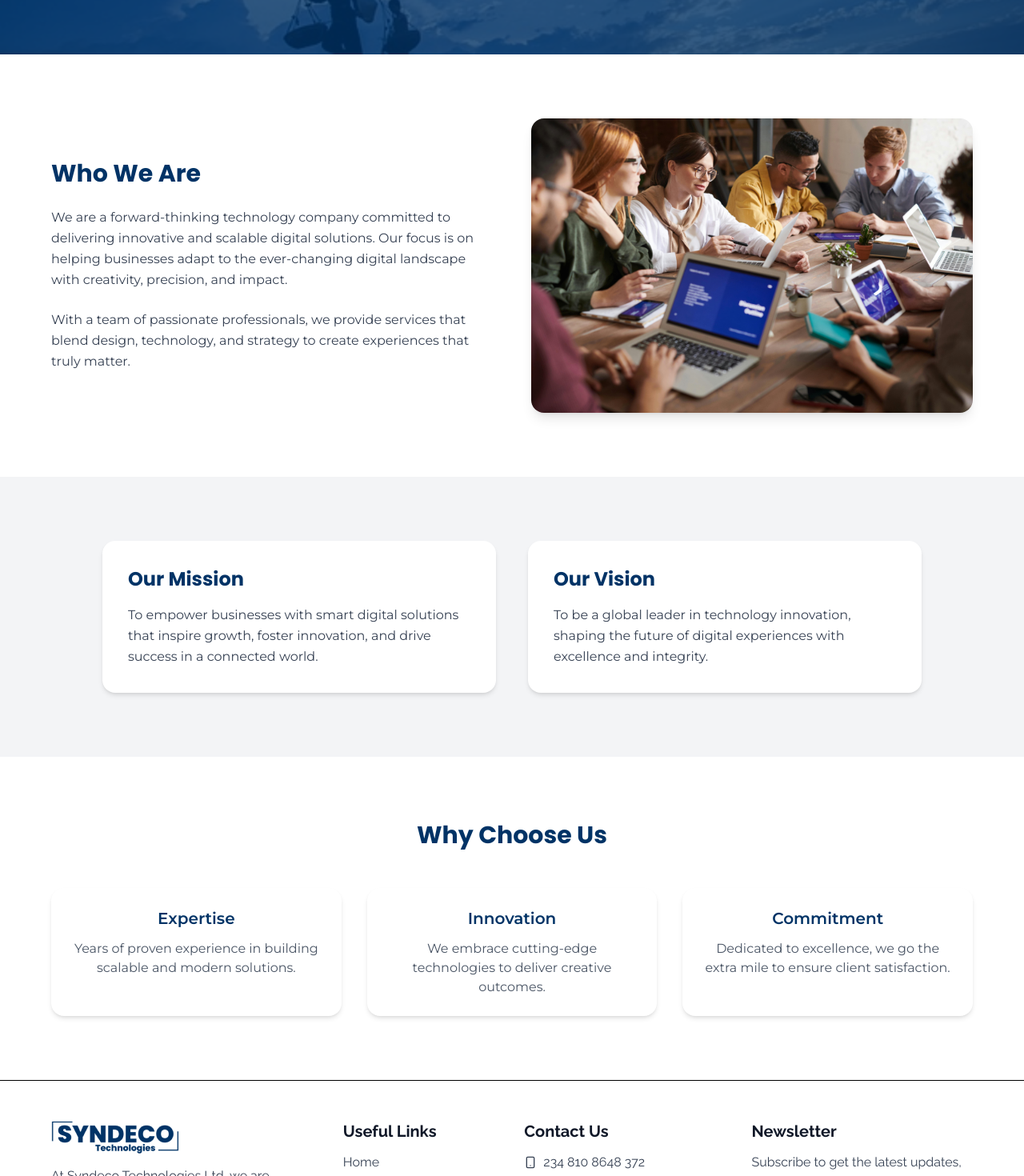
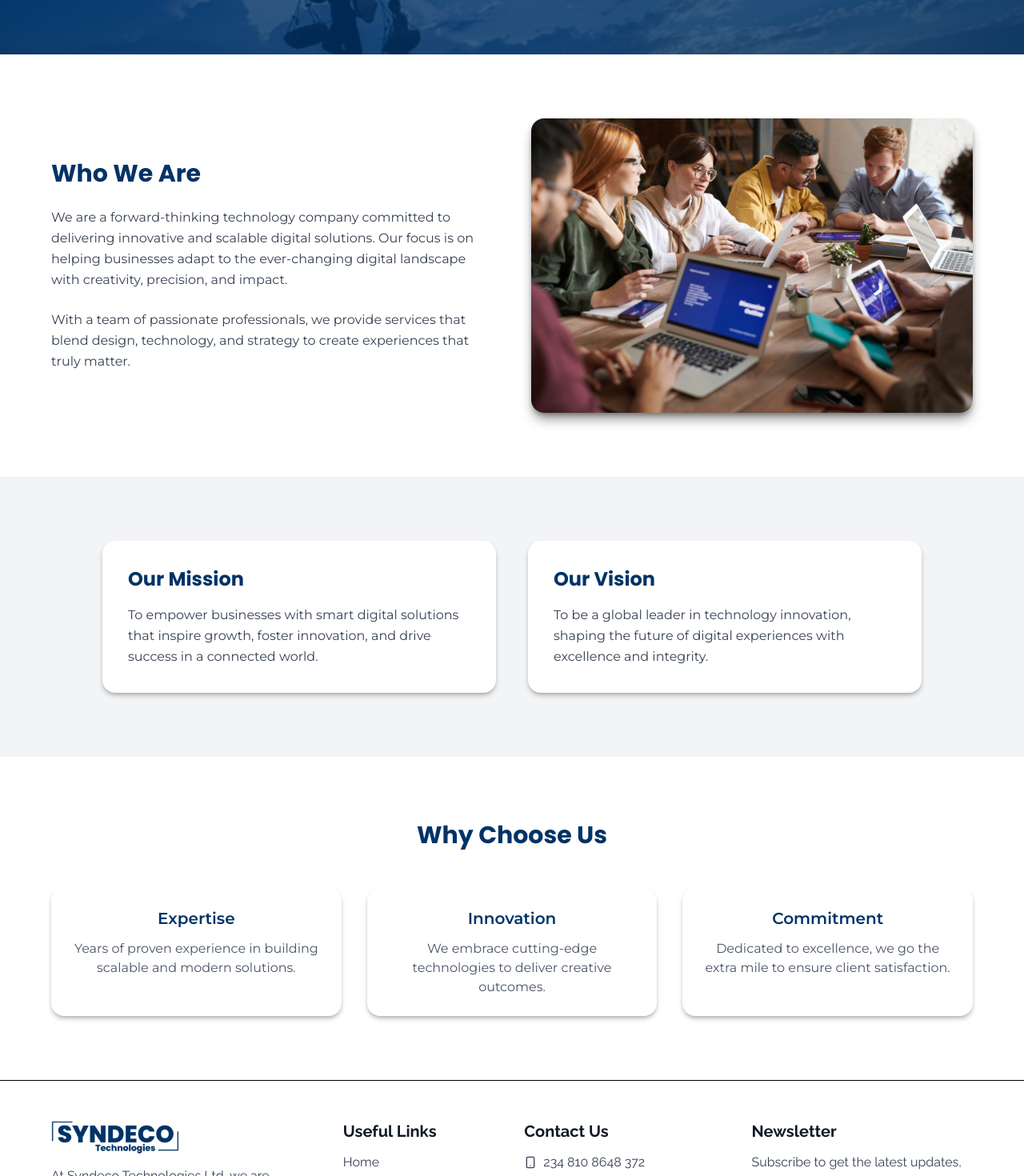
Before and after one commit to damsman10/syndeco-technologies, a React (Vite) app: page /about in a window 1280 px wide. Shown: the part 307-1777 px from the top of the page at 80% size. Built offline with nearby package versions, Linux system fonts and the light colour scheme.

Commit message:
about shadow

```diff
--- a/src/components/BlogPosts.jsx
+++ b/src/components/BlogPosts.jsx
@@ -25,12 +25,14 @@ const blogPosts = [
   },
 ];
 
+// Base and hover shadows using hex colors for iOS compatibility
+const baseShadow = "0 4px 6px -1px #00000040, 0 2px 4px -2px #00000030";
+const hoverShadow = "0 10px 15px -3px #00000070, 0 4px 6px -2px #00000050";
+
 const BlogPosts = () => {
   return (
     <div className="py-16 bg-white text-center font-inter">
-      <p className="text-sm text-[#0A2342] font-semibold mb-2">
-        Blog & Latest News
-      </p>
+      <p className="text-sm text-[#0A2342] font-semibold mb-2">Blog & Latest News</p>
       <h2 className="text-2xl sm:text-3xl font-bold text-gray-900 mb-10">
         Latest News & Blog
       </h2>
@@ -39,13 +41,12 @@ const BlogPosts = () => {
         {blogPosts.map((post, index) => (
           <div
             key={index}
-            className="bg-white rounded-xl overflow-hidden shadow-md flex flex-col"
+            className="bg-white rounded-xl overflow-hidden flex flex-col transition-shadow duration-300 ease-in-out"
+            style={{ boxShadow: baseShadow }}
+            onMouseEnter={(e) => (e.currentTarget.style.boxShadow = hoverShadow)}
+            onMouseLeave={(e) => (e.currentTarget.style.boxShadow = baseShadow)}
           >
-            <img
-              src={post.image}
-              alt={post.title}
-              className="w-full h-48 object-cover"
-            />
+            <img src={post.image} alt={post.title} className="w-full h-48 object-cover" />
             <div className="p-5 flex flex-col flex-grow text-left">
               <div className="flex flex-wrap items-center text-sm text-gray-500 mb-3 gap-x-4 gap-y-2">
                 <span className="flex items-center gap-1">
--- a/src/pages/About.jsx
+++ b/src/pages/About.jsx
@@ -1,4 +1,7 @@
 import { motion } from "framer-motion";
+
+const baseShadow = "0 4px 6px -1px #00000040, 0 2px 4px -2px #00000030";
+const hoverShadow = "0 10px 15px -3px #00000070, 0 4px 6px -2px #00000050";
 
 const About = () => {
   return (
@@ -15,12 +18,12 @@ const About = () => {
         ></div>
         <div className="absolute inset-0 bg-[#003366]/80"></div>
         <div className="relative z-10">
-            <h1 className="text-4xl md:text-5xl font-bold font-poppins mb-4">
+          <h1 className="text-4xl md:text-5xl font-bold font-poppins mb-4">
             About Us
-            </h1>
-            <p className="max-w-2xl mx-auto text-lg md:text-xl font-raleway">
+          </h1>
+          <p className="max-w-2xl mx-auto text-lg md:text-xl font-raleway">
             Innovating Digital Solutions for a Smarter Tomorrow
-            </p>
+          </p>
         </div>
       </motion.section>
 
@@ -31,7 +34,6 @@ const About = () => {
           transition={{ duration: 0.8 }}
           viewport={{ once: true }}
         >
-
           <h2 className="text-3xl font-bold text-[#003366] mb-6 font-poppins">
             Who We Are
           </h2>
@@ -57,7 +59,8 @@ const About = () => {
           <img
             src="/abt1.jpeg"
             alt="About Syndeco"
-            className="rounded-2xl shadow-lg"
+            className="rounded-2xl"
+            style={{ boxShadow: hoverShadow }}
           />
         </motion.div>
       </section>
@@ -65,7 +68,8 @@ const About = () => {
       <section className="bg-[#f3f4f6] py-20 px-6 md:px-16">
         <div className="grid md:grid-cols-2 gap-10 max-w-5xl mx-auto">
           <motion.div
-            className="bg-white p-8 rounded-2xl shadow-md"
+            className="bg-white p-8 rounded-2xl"
+            style={{ boxShadow: baseShadow }}
             initial={{ opacity: 0, y: 40 }}
             whileInView={{ opacity: 1, y: 0 }}
             transition={{ duration: 0.7 }}
@@ -81,7 +85,8 @@ const About = () => {
           </motion.div>
 
           <motion.div
-            className="bg-white p-8 rounded-2xl shadow-md"
+            className="bg-white p-8 rounded-2xl"
+            style={{ boxShadow: baseShadow }}
             initial={{ opacity: 0, y: 40 }}
             whileInView={{ opacity: 1, y: 0 }}
             transition={{ duration: 0.7, delay: 0.2 }}
@@ -126,15 +131,16 @@ const About = () => {
           ].map((item, i) => (
             <motion.div
               key={i}
-              className="p-6 bg-white rounded-2xl shadow-md hover:shadow-lg transition"
+              className="p-6 bg-white rounded-2xl transition-shadow cursor-pointer"
+              style={{ boxShadow: baseShadow }}
               initial={{ opacity: 0, y: 40 }}
               whileInView={{ opacity: 1, y: 0 }}
               transition={{ duration: 0.7, delay: i * 0.2 }}
               viewport={{ once: true }}
+              onMouseEnter={(e) => (e.currentTarget.style.boxShadow = hoverShadow)}
+              onMouseLeave={(e) => (e.currentTarget.style.boxShadow = baseShadow)}
             >
-              <h4 className="text-xl font-semibold text-[#003366] mb-3">
-                {item.title}
-              </h4>
+              <h4 className="text-xl font-semibold text-[#003366] mb-3">{item.title}</h4>
               <p className="text-gray-600">{item.text}</p>
             </motion.div>
           ))}
```
